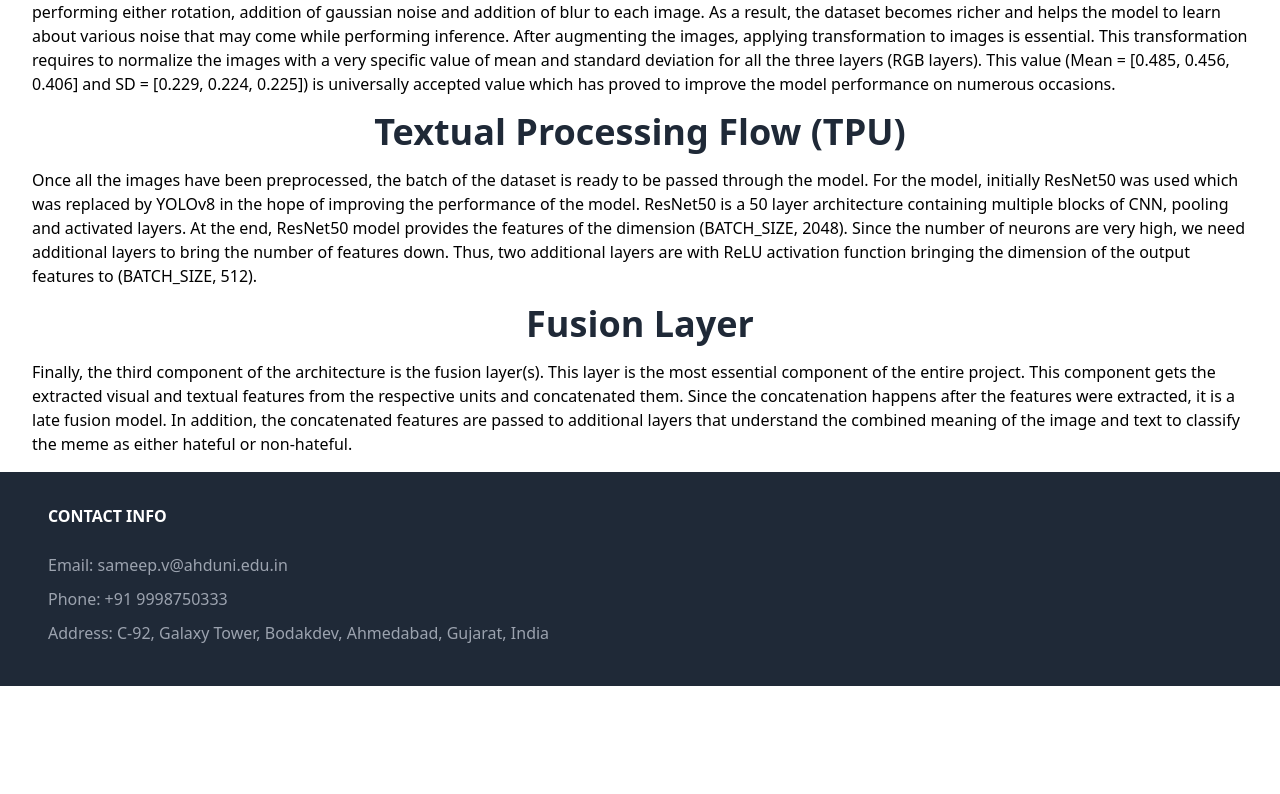
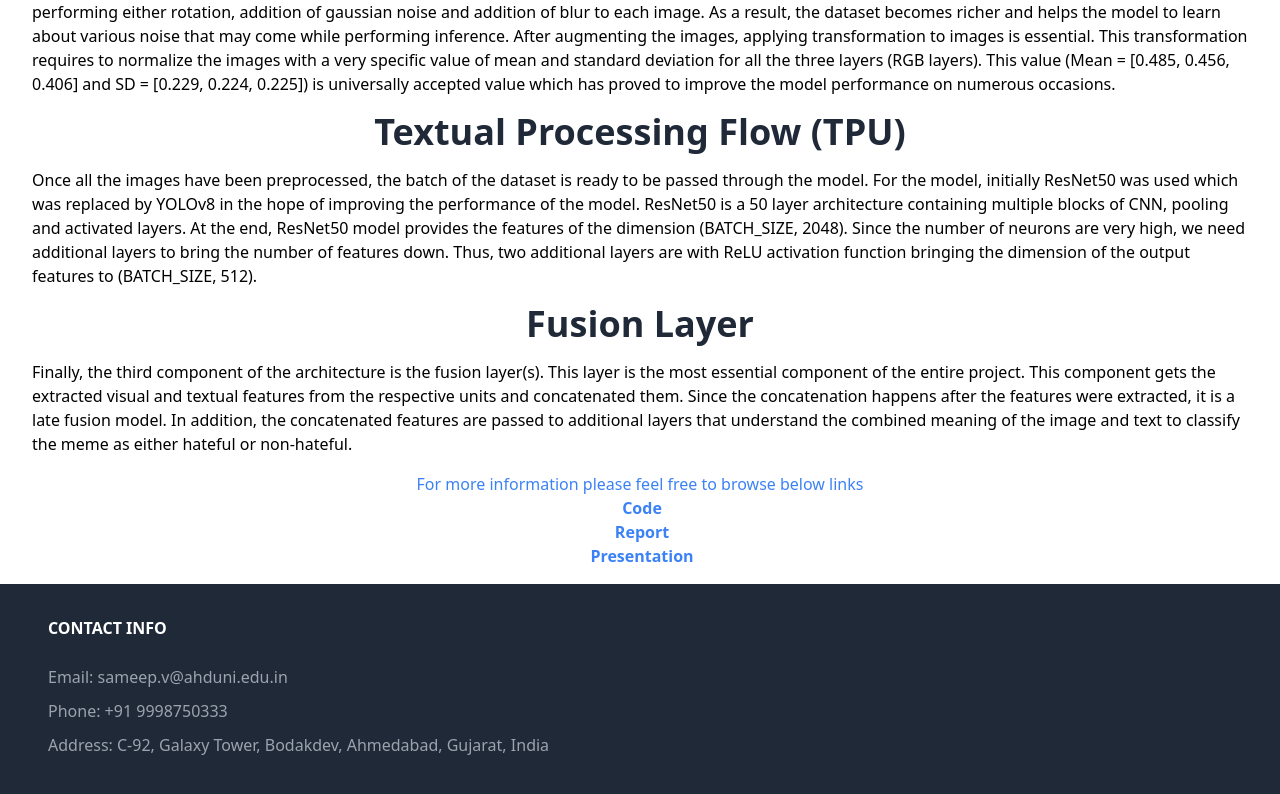
Before and after one commit to sameepv21/Hateful_Meme_Classification, a React (Create React App) app in the folder demo/: page /architecture in a window 1280 px wide. Shown: the part 774-1568 px from the top of the page. Before the commit the page ends 1460 px from the top, so only its background shows below. Built offline with nearby package versions, Linux system fonts and the light colour scheme.

Commit message:
[style]: info changed

```diff
--- a/demo/src/Components/Architecture.js
+++ b/demo/src/Components/Architecture.js
@@ -65,7 +65,7 @@ const Architecture = () => {
         </h1>
       </div>
 
-      <div className="flex flex-col items-center justify-center mt-4 mb-4">
+      <div className="flex flex-col items-center justify-center mt-4">
         <p className="text-left max-w-7xl mx-auto px-4 sm:px-6 lg:px-8">
           Finally, the third component of the architecture is the fusion layer(s). This layer is the most essential
           component of the entire project. This component gets the extracted visual and textual features from the
@@ -74,6 +74,19 @@ const Architecture = () => {
           the combined meaning of the image and text to classify the meme as either hateful or non-hateful.
         </p>
       </div>
+
+      <div className='flex flex-col items-center justify-center mt-4 mb-4 text-blue-500'>
+        For more information please feel free to browse below links
+        <a href="https://github.com/sameepv21/Hateful_Meme_Classification" className='text-blue-500 hover:text-blue-600 font-bold ml-1'>
+          Code
+        </a>
+        <a href="https://github.com/sameepv21/Hateful_Meme_Classification" className='text-blue-500 hover:text-blue-600 font-bold ml-1'>
+          Report
+        </a>
+        <a href="https://github.com/sameepv21/Hateful_Meme_Classification" className='text-blue-500 hover:text-blue-600 font-bold ml-1'>
+          Presentation
+        </a>
+      </div>
     </div>
   )
 }
```
